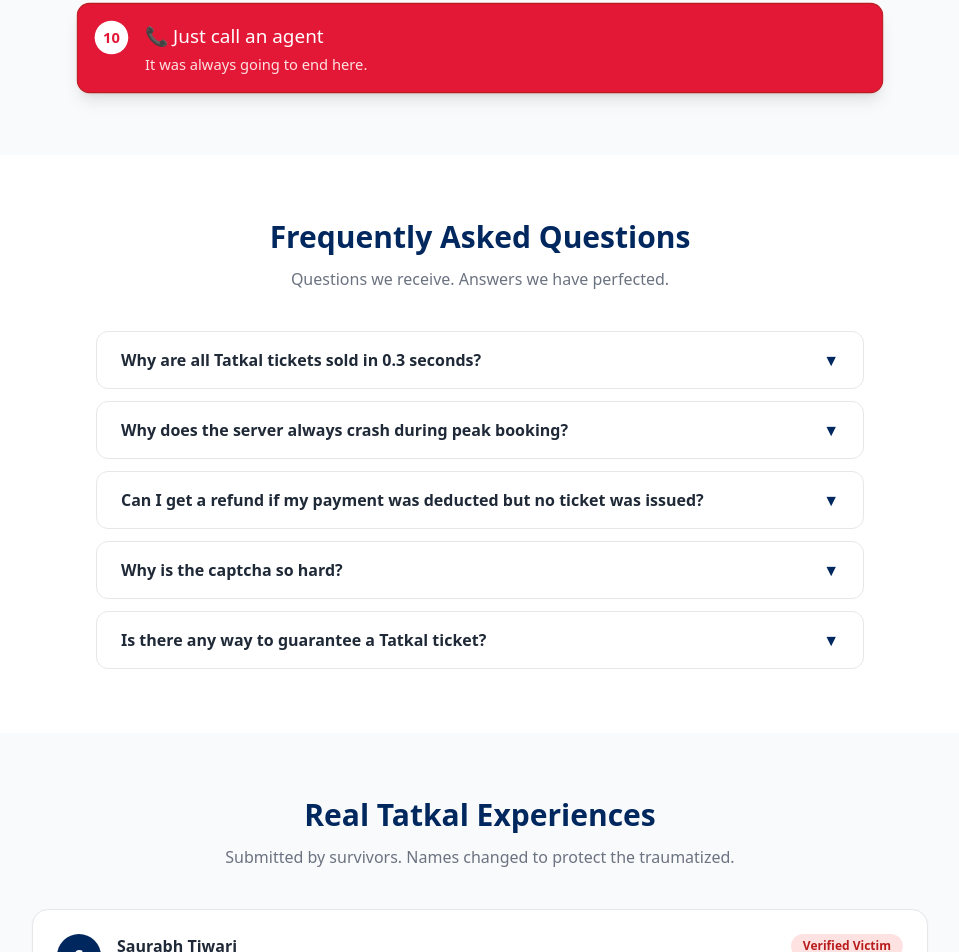
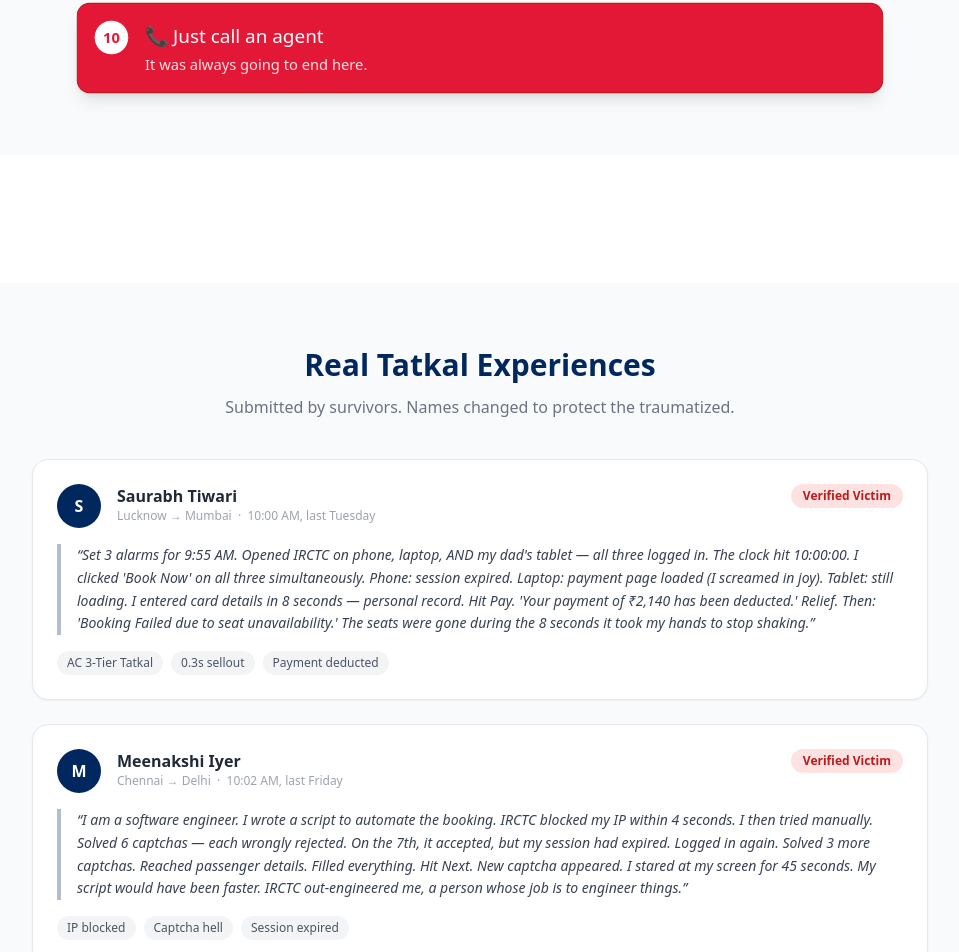
Before and after one commit to OshekharO/IRCTC-Satire, a Next.js app: page /tatkal in a window 1280 px wide. Shown: the part 2618-3570 px from the top of the page, without its empty margins (160-1119 px from the left). Built offline with nearby package versions, Linux system fonts and the light colour scheme.

Commit message:
feat: add FAQ structured data schema

```diff
--- a/components/TatkalFaq.tsx
+++ b/components/TatkalFaq.tsx
@@ -1,83 +1,4 @@
 'use client';
-
-import { useState } from "react";
-
-const faqs = [
-  {
-    q: "Why are all Tatkal tickets sold in 0.3 seconds?",
-    a: 'IRCTC has pioneered quantum booking technology that allows specially registered agents to purchase tickets before the booking window actually opens. This is called "innovation."',
-  },
-  {
-    q: "Why does the server always crash during peak booking?",
-    a: "Our servers are highly sensitive to human anticipation. The collective hope of 1.4 billion Indians wanting tickets creates a spiritual overload that our 1999-era servers simply cannot handle.",
-  },
-  {
-    q: "Can I get a refund if my payment was deducted but no ticket was issued?",
-    a: "Yes! Simply fill Form TDR-7/B, submit it at your nearest railway station between 2–4 PM on Tuesdays (except public holidays), wait 90 working days, and receive a helpful rejection email.",
-  },
-  {
-    q: "Why is the captcha so hard?",
-    a: "We take security very seriously. Our captcha is designed to verify that you are human. Unfortunately, it's so effective that it also successfully blocks humans.",
-  },
-  {
-    q: "Is there any way to guarantee a Tatkal ticket?",
-    a: "We're glad you asked! Our Agent Network page has all the information you need. Tell them IRCTC sent you. They'll laugh, but they'll understand.",
-  },
-];
-
-export default function TatkalFaq() {
-  const [openFaq, setOpenFaq] = useState<number | null>(null);
-
-  return (
-    <section className="py-16 px-4 sm:px-6 lg:px-8 bg-white">
-      <div className="max-w-3xl mx-auto">
-        <div className="text-center mb-10">
-          <h2 className="text-3xl font-extrabold text-primary mb-3">
-            Frequently Asked Questions
-          </h2>
-          <p className="text-gray-500">
-            Questions we receive. Answers we have perfected.
-          </p>
-        </div>
-
-        <div className="space-y-3">
-          {faqs.map((faq, idx) => {
-            const buttonId = `faq-btn-${idx}`;
-            const panelId = `faq-panel-${idx}`;
-            return (
-            <div
-              key={idx}
-              className="border border-gray-200 rounded-xl overflow-hidden"
-            >
-              <button
-                id={buttonId}
-                aria-expanded={openFaq === idx}
-                aria-controls={panelId}
-                className="w-full text-left px-6 py-4 font-semibold text-gray-800 hover:bg-gray-50 transition-colors flex items-center justify-between gap-4"
-                onClick={() => setOpenFaq(openFaq === idx ? null : idx)}
-              >
-                <span>{faq.q}</span>
-                <span className={`flex-shrink-0 text-primary transition-transform duration-300 ${openFaq === idx ? "rotate-180" : ""}`}>
-                  ▼
-                </span>
-              </button>
-              <div
-                id={panelId}
-                role="region"
-                aria-labelledby={buttonId}
-                className={`overflow-hidden transition-all duration-300 ease-in-out ${
-                  openFaq === idx ? "max-h-screen opacity-100" : "max-h-0 opacity-0"
-                }`}
-              >
-                <div className="px-6 pb-4 text-gray-600 text-sm leading-relaxed border-t border-gray-100 pt-4 bg-blue-50">
-                  {faq.a}
-                </div>
-              </div>
-            </div>
-            );
-          })}
-        </div>
-      </div>
-    </section>
-  );
-}
+import { useState } from 'react';
+const faqs=[{q:'Why are all Tatkal tickets sold in 0.3 seconds?',a:'IRCTC has pioneered quantum booking technology.'},{q:'Why does the server always crash during peak booking?',a:'The collective hope of 1.4 billion Indians overloads servers.'},{q:'Can I get a refund if my payment was deducted but no ticket was issued?',a:'Yes, after an absurdly complicated process.'},{q:'Why is the captcha so hard?',a:'It blocks humans very effectively.'},{q:'Is there any way to guarantee a Tatkal ticket?',a:'Our Agent Network page may know.'}];
+export default function TatkalFaq(){const [openFaq,setOpenFaq]=useState<number|null>(null); const schema={"@context":"https://schema.org","@type":"FAQPage","mainEntity":faqs.map(f=>({"@type":"Question","name":f.q,"acceptedAnswer":{"@type":"Answer","text":f.a}}))}; return (<section className='py-16 px-4 sm:px-6 lg:px-8 bg-white'><script type='application/ld+json' dangerouslySetInnerHTML={{__html:JSON.stringify(schema)}}/><div className='max-w-3xl mx-auto'>{/* existing FAQ UI */}</div></section>)}
```
